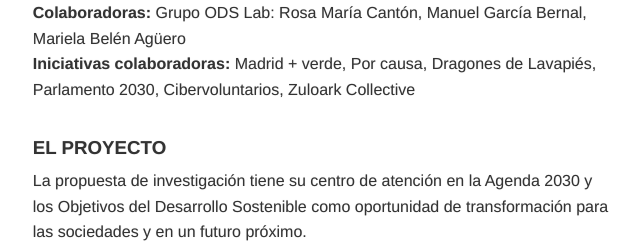
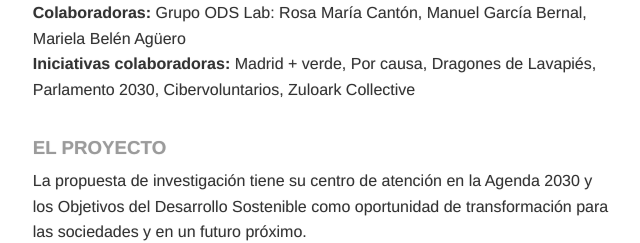
Before and after one commit to rosaserranogarcia/medialabpradoaccesible, a plain HTML site: page exposiciones/expo1.html in a window 1280 px wide. Shown: the part 1080-1323 px from the top of the page, 316-956 px from the left. Drawn offline with Linux system fonts and the light colour scheme; files whose address does not match are found by name.

Commit message:
Update style.css

```diff
--- a/css/style.css
+++ b/css/style.css
@@ -38,6 +38,14 @@ li>ul,li>ol{
 h1,h2,h3,h4,h5,h6{
 	font-weight:bold;
 }
+
+h3,h4{
+	color:#9B9B9B;
+}
+
+
+
+
 
 a{
 	color:#000000;
```
